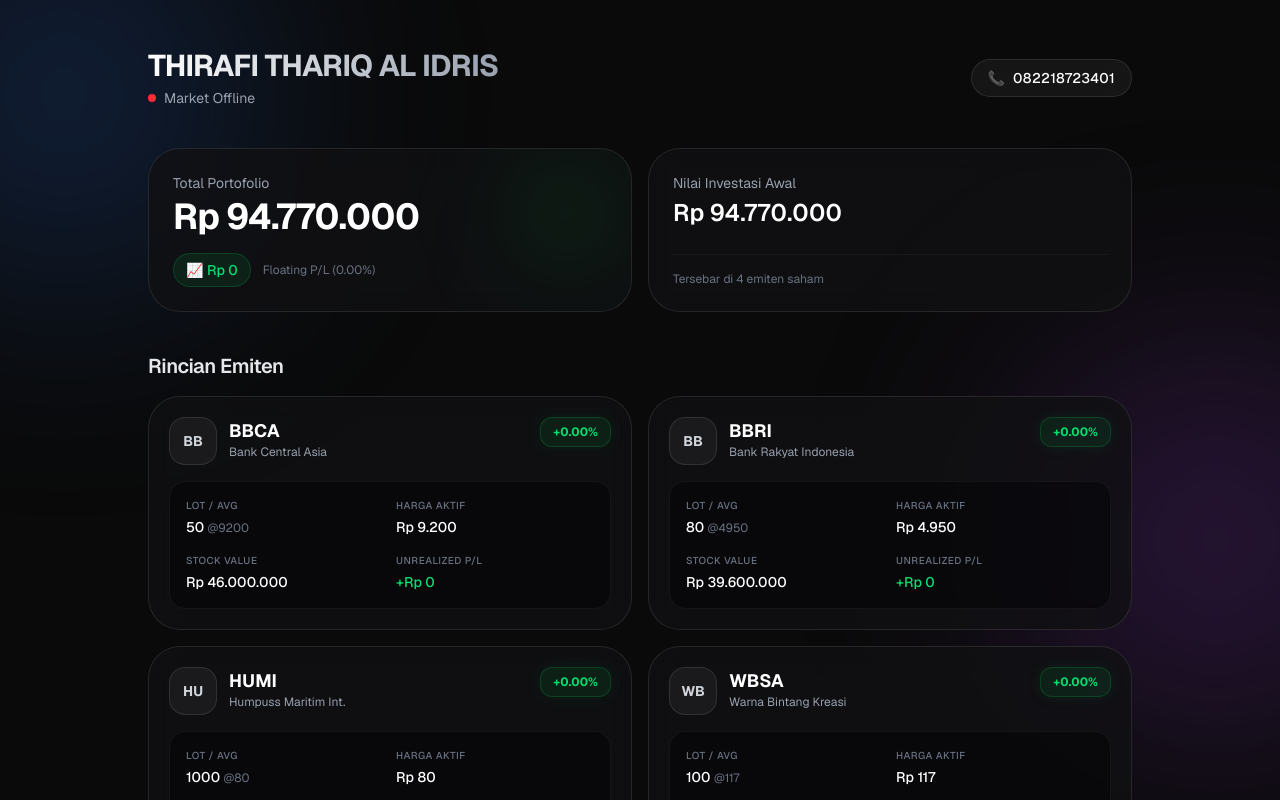
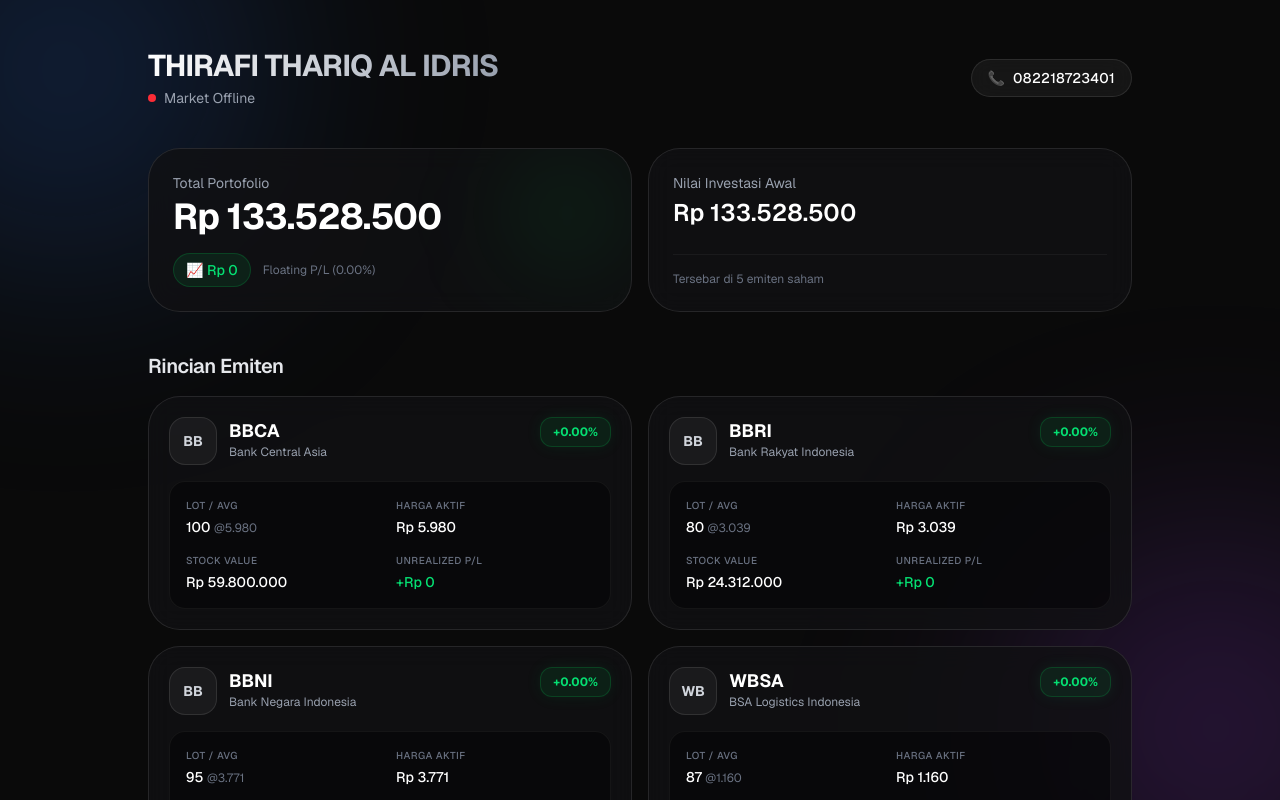
Before and after one commit to pediaboy/nextjs-boilerplate, a Next.js app: page / in a window 1280 px wide. Shown: the top 800 px of the page. Built offline with nearby package versions, Linux system fonts and the light colour scheme; no server answers.

Commit message:
Update page.tsx

```diff
--- a/app/page.tsx
+++ b/app/page.tsx
@@ -2,12 +2,13 @@
 
 import { useState, useEffect } from "react";
 
-// TINGGAL UBAH DATA DI SINI KALO MAU UPDATE LOT / HARGA BELI
+// DATA PORTFOLIO TERBARU DENGAN HARGA ENTRY (AVG) ASLI
 const myPortfolio = [
-  { code: "BBCA", name: "Bank Central Asia", lot: 50, avg: 9200 },
-  { code: "BBRI", name: "Bank Rakyat Indonesia", lot: 80, avg: 4950 },
-  { code: "HUMI", name: "Humpuss Maritim Int.", lot: 1000, avg: 80 },
-  { code: "WBSA", name: "Warna Bintang Kreasi", lot: 100, avg: 117 },
+  { code: "BBCA", name: "Bank Central Asia", lot: 100, avg: 5980 },
+  { code: "BBRI", name: "Bank Rakyat Indonesia", lot: 80, avg: 3039 },
+  { code: "BBNI", name: "Bank Negara Indonesia", lot: 95, avg: 3771 },
+  { code: "WBSA", name: "BSA Logistics Indonesia", lot: 87, avg: 1160 },
+  { code: "HUMI", name: "Humpuss Maritim Int.", lot: 200, avg: 175 },
 ];
 
 export default function Home() {
@@ -17,11 +18,10 @@
 
   const fetchPrices = async () => {
     try {
-      // Bikin list saham format Yahoo
       const symbols = myPortfolio.map((p) => `${p.code}.JK`).join(",");
-      const url = `https://query1.finance.yahoo.com/v7/finance/quote?symbols=${symbols}`;
+      // Anti-cache biar harga selalu update
+      const url = `https://query1.finance.yahoo.com/v7/finance/quote?symbols=${symbols}&nocache=${Date.now()}`;
 
-      // Ganti pake proxy yang lebih ngebut dan stabil
       const proxyUrl = `https://corsproxy.io/?${encodeURIComponent(url)}`;
 
       const response = await fetch(proxyUrl);
@@ -33,7 +33,6 @@
       if (data.quoteResponse && data.quoteResponse.result) {
         data.quoteResponse.result.forEach((stock: any) => {
           const code = stock.symbol.replace(".JK", "");
-          // Kalo API yahoo nyangkut, dia bakal pake harga terakhir
           if (stock.regularMarketPrice) {
             newPrices[code] = stock.regularMarketPrice;
           }
@@ -44,10 +43,8 @@
       setLastUpdate(new Date().toLocaleTimeString("id-ID"));
     } catch (error) {
       console.error("Gagal narik data saham:", error);
-      // Kalo error, kita set jam errornya biar tau kapan putusnya
       setLastUpdate("Gagal narik data (Offline)");
     } finally {
-      // Apapun yang terjadi (berhasil/gagal), loading wajib berhenti
       setLoading(false);
     }
   };
@@ -77,7 +74,7 @@
   });
 
   const floatingPL = totalValue - totalModal;
-  const floatingPLPercent = (floatingPL / totalModal) * 100;
+  const floatingPLPercent = totalModal > 0 ? (floatingPL / totalModal) * 100 : 0;
   const isProfitTotal = floatingPL >= 0;
 
   return (
@@ -137,7 +134,7 @@
             const hargaAktif = prices[stock.code] || stock.avg;
             const value = lembar * hargaAktif;
             const pl = value - modal;
-            const plPercent = (pl / modal) * 100;
+            const plPercent = modal > 0 ? (pl / modal) * 100 : 0;
             const isProfit = pl >= 0;
 
             return (
@@ -160,7 +157,7 @@
                 <div className="grid grid-cols-2 gap-y-4 gap-x-3 mt-4 p-4 bg-black/40 rounded-2xl border border-white/5">
                   <div>
                     <p className="text-[10px] text-gray-500 uppercase tracking-wider mb-1 font-medium">Lot / Avg</p>
-                    <p className="font-medium text-sm">{stock.lot} <span className="text-gray-500 text-xs font-normal">@{stock.avg}</span></p>
+                    <p className="font-medium text-sm">{stock.lot} <span className="text-gray-500 text-xs font-normal">@{formatRp(stock.avg).replace('Rp', '').trim()}</span></p>
                   </div>
                   <div>
                     <p className="text-[10px] text-gray-500 uppercase tracking-wider mb-1 font-medium">Harga Aktif</p>
```
